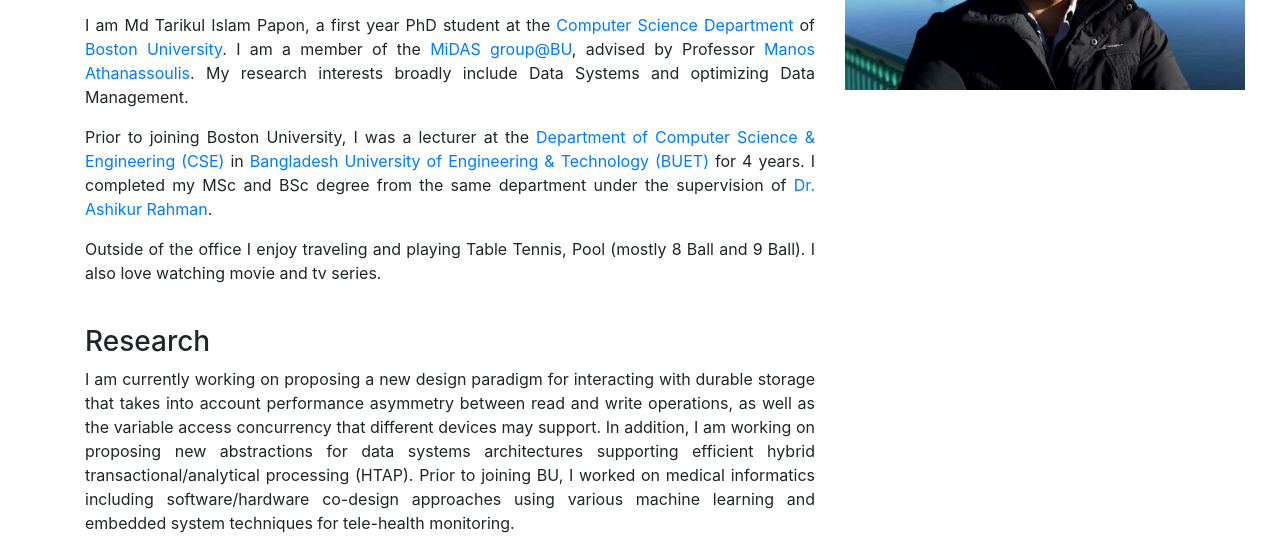
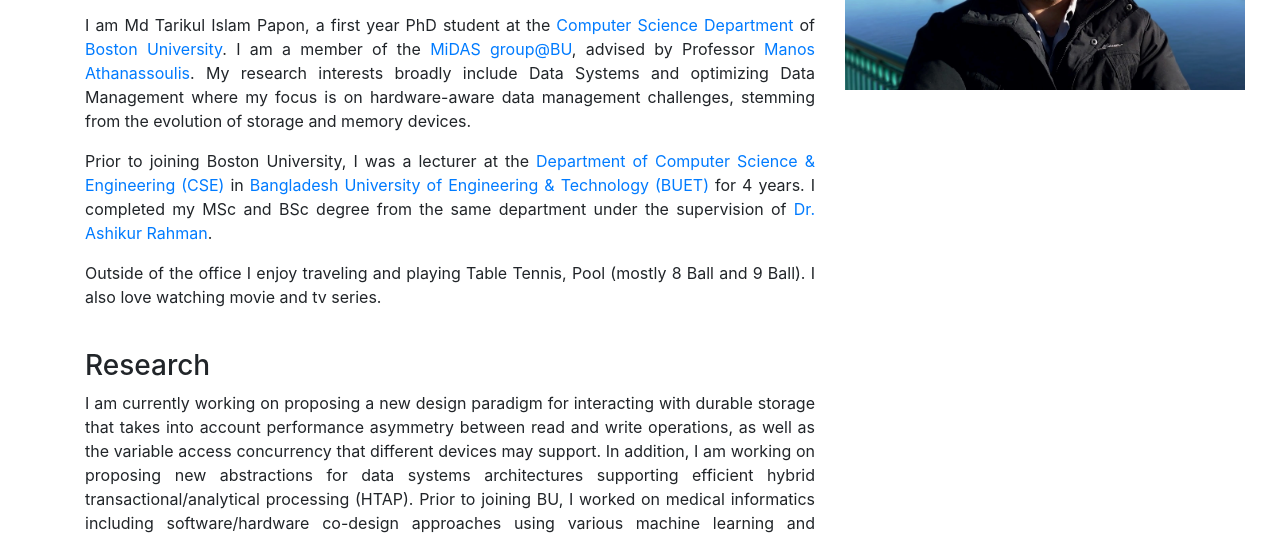
Before and after one commit to tedsotosaliceti001-spec/tedsotosaliceti001-spec.github.io, a plain HTML site: page index.html in a window 1280 px wide. Shown: the part 262-800 px from the top of the page. Drawn offline with nearby package versions, Linux system fonts and the light colour scheme.

Commit message:
Minor change

```diff
--- a/index.html
+++ b/index.html
@@ -71,7 +71,7 @@
 			  <p><a href="https://scholar.google.com/citations?user=dwKLrWIAAAAJ&hl=en" target="_blank"><img src="img/scholar.png" width="30" height="30"></a> &nbsp; <a href="https://github.com/tarikulpapon" target="_blank"><img src="img/github.png" width="30" height="30"></a> &nbsp;  <a href="https://www.linkedin.com/in/tarikul-islam-papon-264581191/" target="_blank"><img src="img/linkedin.png" width="30" height="30"> &nbsp;  <a href='pdfs/CV_MTIP.pdf' target="_blank"><img src="img/cv.png" width="35" height="35"></a></p>
 
 		      <p align="justify">
-		      	I am Md Tarikul Islam Papon, a first year PhD student at the <a href="http://www.bu.edu/cs/">Computer Science Department</a> of <a href="http://www.bu.edu/">Boston University</a>. I am a member of the <a href="https://midas.bu.edu/">MiDAS group@BU</a>, advised by Professor <a href="http://manos.athanassoulis.net/">Manos Athanassoulis</a>. My research interests broadly include Data Systems and optimizing Data Management. </p>
+		      	I am Md Tarikul Islam Papon, a first year PhD student at the <a href="http://www.bu.edu/cs/">Computer Science Department</a> of <a href="http://www.bu.edu/">Boston University</a>. I am a member of the <a href="https://midas.bu.edu/">MiDAS group@BU</a>, advised by Professor <a href="http://manos.athanassoulis.net/">Manos Athanassoulis</a>. My research interests broadly include Data Systems and optimizing Data Management where my focus is on hardware-aware data management challenges, stemming from the evolution of storage and memory devices. </p>
 				<p align="justify"> Prior to joining Boston University, I was a lecturer at the <a href="https://cse.buet.ac.bd/">Department of Computer Science & Engineering (CSE)</a> in <a href="https://www.buet.ac.bd/web/">Bangladesh University of Engineering & Technology (BUET)</a> for 4 years. I completed my MSc and BSc degree from the same department under the supervision of <a href="https://cse.buet.ac.bd/faculty_list/detail/ashikurrahman">Dr. Ashikur Rahman</a>. </p>
 				<p align="justify"> Outside of the office I enjoy traveling and playing Table Tennis, Pool (mostly 8 Ball and 9 Ball). I also love watching movie and tv series. </p><br/>
 
```
